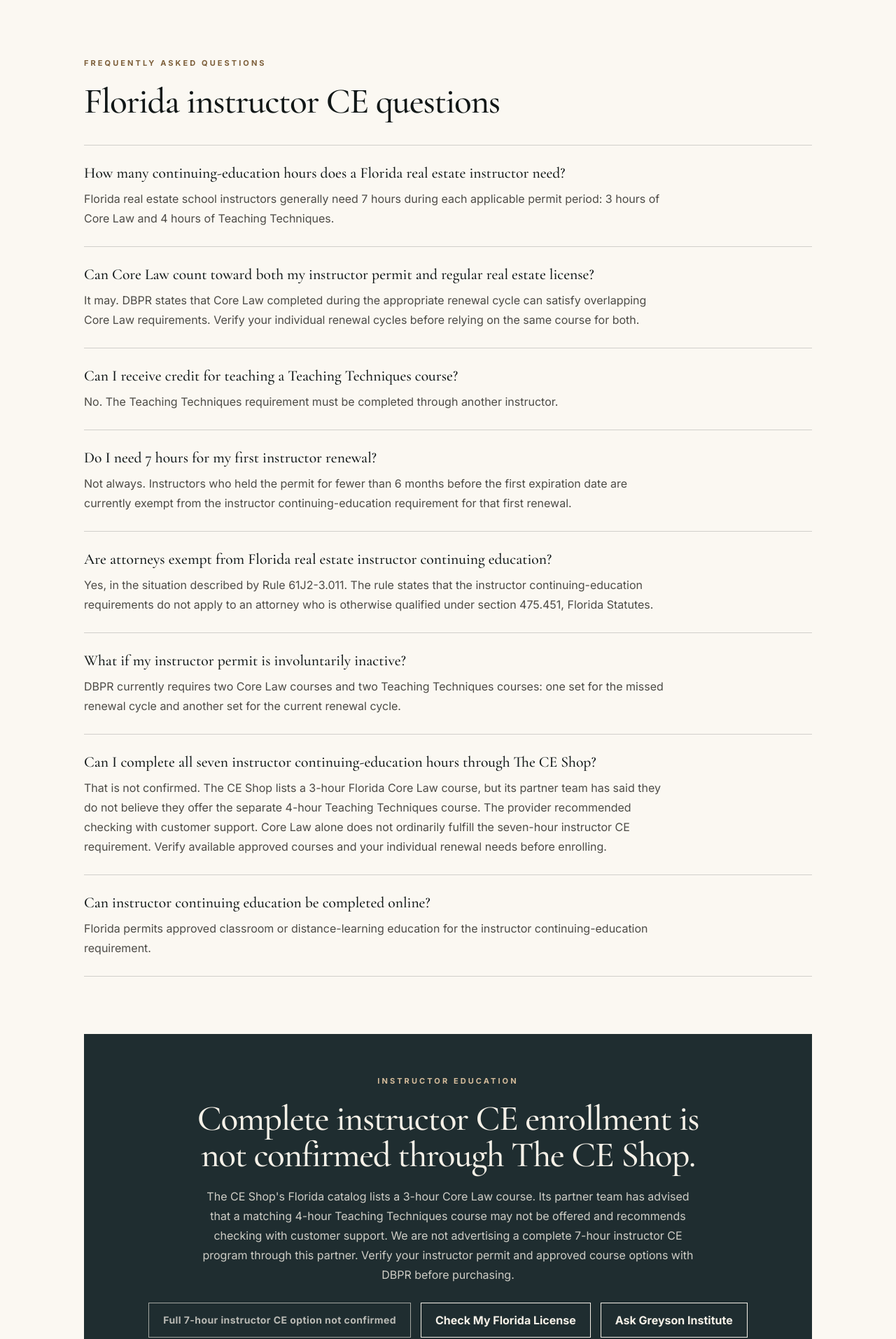
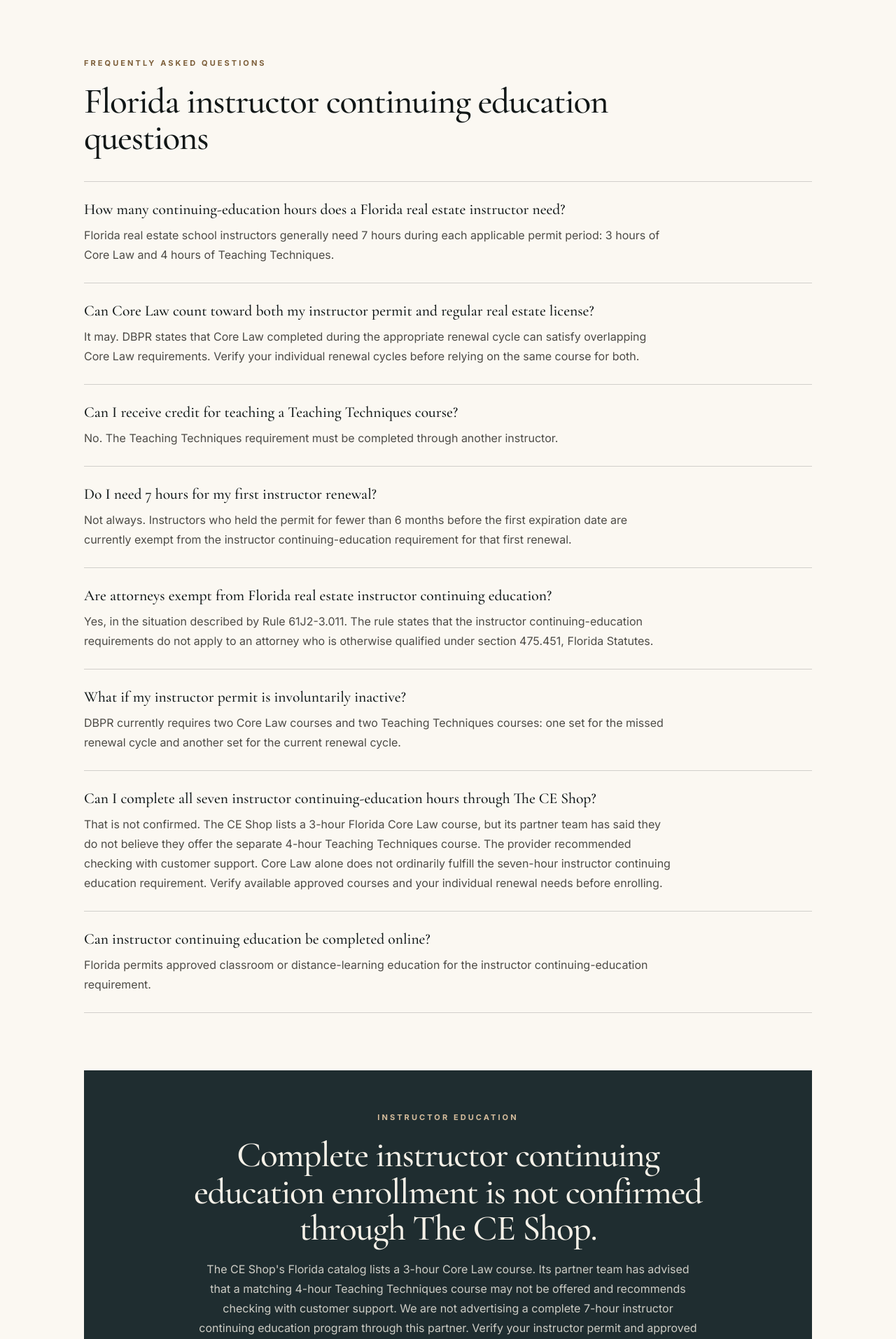
Before and after one commit to BrianLook/Greyson-Institute-Website, a Next.js app: page /florida-real-estate-instructor-continuing-education in a window 1280 px wide. Shown: the part 4856-6770 px from the top of the page at 70% size. Built offline with nearby package versions, Linux system fonts and the light colour scheme.

Commit message:
Spell out continuing education throughout app/florida-real-estate-instructor-continuing-education/page.tsx

```diff
--- a/app/florida-real-estate-instructor-continuing-education/page.tsx
+++ b/app/florida-real-estate-instructor-continuing-education/page.tsx
@@ -15,7 +15,7 @@ const guidePath =
   "/florida-real-estate-instructor-continuing-education";
 
 export const metadata: Metadata = {
-  title: "Florida Real Estate Instructor CE",
+  title: "Florida Real Estate Instructor Continuing Education",
   description: guideDescription,
 };
 
@@ -77,7 +77,7 @@ const faqItems = [
     question:
       "Can I complete all seven instructor continuing-education hours through The CE Shop?",
     answer:
-      "That is not confirmed. The CE Shop lists a 3-hour Florida Core Law course, but its partner team has said they do not believe they offer the separate 4-hour Teaching Techniques course. The provider recommended checking with customer support. Core Law alone does not ordinarily fulfill the seven-hour instructor CE requirement. Verify available approved courses and your individual renewal needs before enrolling.",
+      "That is not confirmed. The CE Shop lists a 3-hour Florida Core Law course, but its partner team has said they do not believe they offer the separate 4-hour Teaching Techniques course. The provider recommended checking with customer support. Core Law alone does not ordinarily fulfill the seven-hour instructor continuing education requirement. Verify available approved courses and your individual renewal needs before enrolling.",
   },
   {
     question:
@@ -685,7 +685,7 @@ export default function FloridaInstructorContinuingEducationPage() {
               marginBottom: "36px",
             }}
           >
-            Florida instructor CE questions
+            Florida instructor continuing education questions
           </h2>
 
           <div
@@ -750,7 +750,7 @@ export default function FloridaInstructorContinuingEducationPage() {
               marginRight: "auto",
             }}
           >
-            Complete instructor CE enrollment
+            Complete instructor continuing education enrollment
             is not confirmed through The CE Shop.
           </h2>
 
@@ -770,7 +770,7 @@ export default function FloridaInstructorContinuingEducationPage() {
             may not be offered and recommends
             checking with customer support.
             We are not advertising a complete
-            7-hour instructor CE program through
+            7-hour instructor continuing education program through
             this partner. Verify your instructor
             permit and approved course options
             with DBPR before purchasing.
@@ -787,7 +787,7 @@ export default function FloridaInstructorContinuingEducationPage() {
           >
             <PartnerEnrollmentButton
               course="floridaInstructorCE"
-              pendingLabel="Full 7-hour instructor CE option not confirmed"
+              pendingLabel="Full 7-hour instructor continuing education option not confirmed"
               dark
             />
 
```
